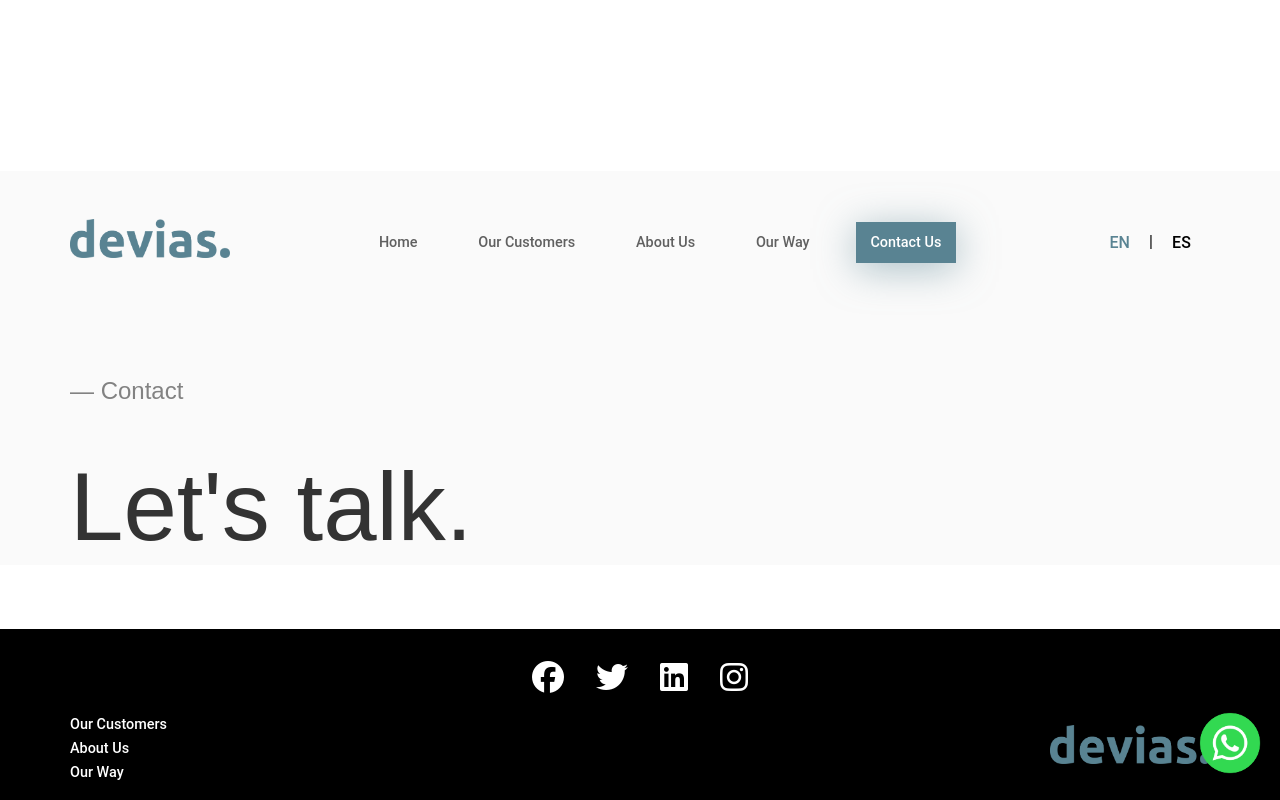
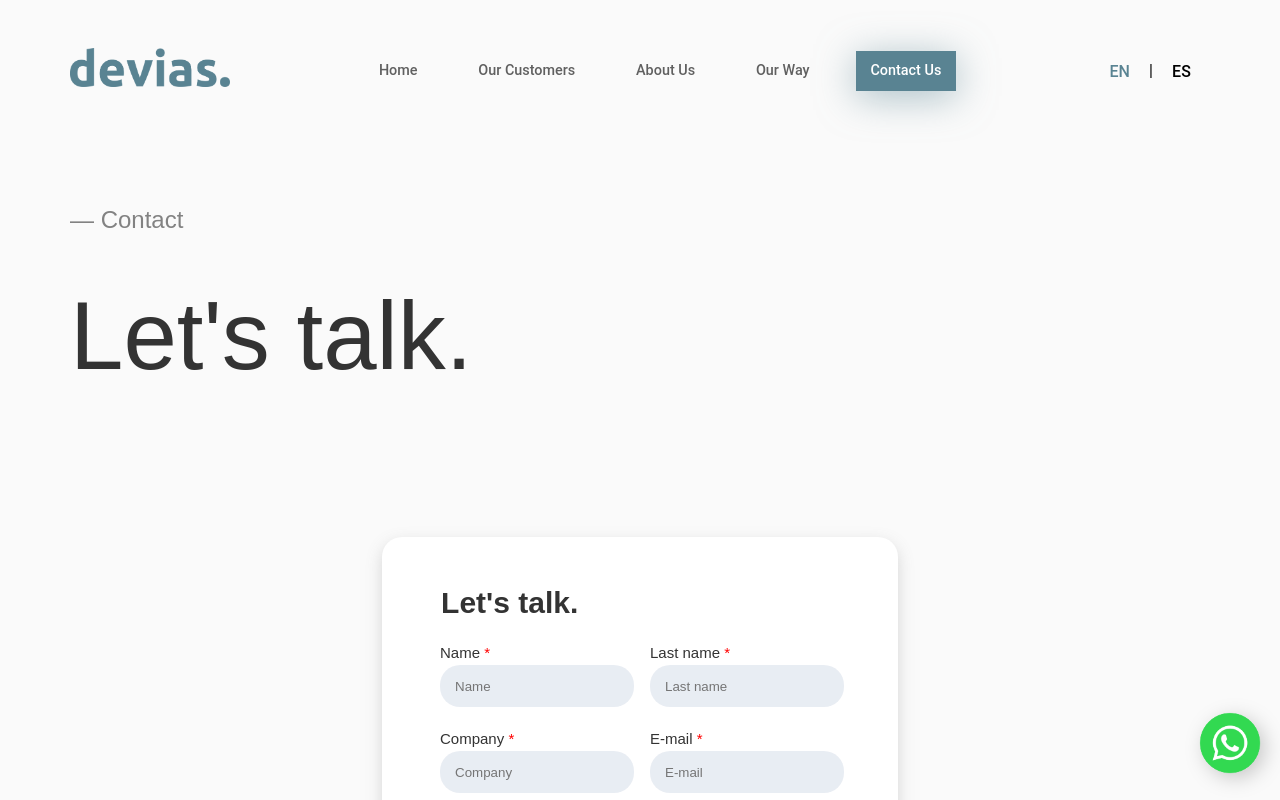
Before and after one commit to brunoosella/devias-web, a React (Vite) app in the folder devias-web/: page /contact-us in a window 1280 px wide. Shown: the top 800 px of the page. Built offline with nearby package versions, Linux system fonts and the light colour scheme.

Commit message:
Add component contactForm  in Contact us

```diff
--- a/devias-web/src/Screens/ContactUs/ContactUs.jsx
+++ b/devias-web/src/Screens/ContactUs/ContactUs.jsx
@@ -5,6 +5,7 @@ import React from 'react'
 import './ContactUs.scss'
 import Header from 'Components/Header/Header'
 import Footer from 'Components/Footer/Footer'
+import ContactForm from 'Components/ContactForm/ContactForm'
 import WhatsappBubble from 'Components/WhatsappBubble/WhatsappBubble'
 
 export default function ContactUs() {
@@ -33,6 +34,9 @@ export default function ContactUs() {
         </div>
       </section>
 
+      {/* Contact form */}
+      <ContactForm />
+
       <Footer />
     </main>
   )
```
